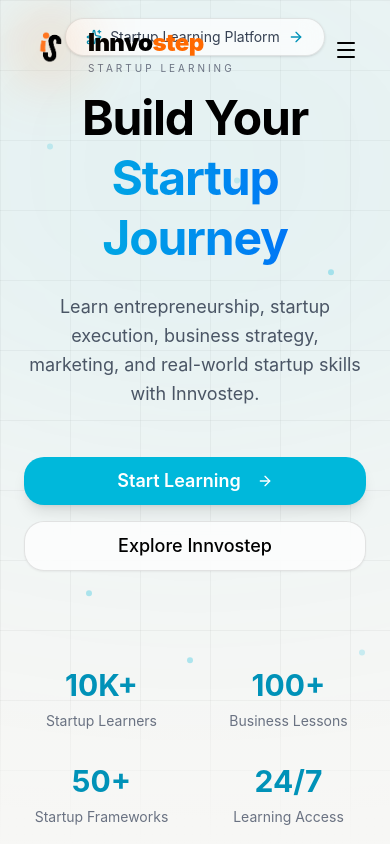
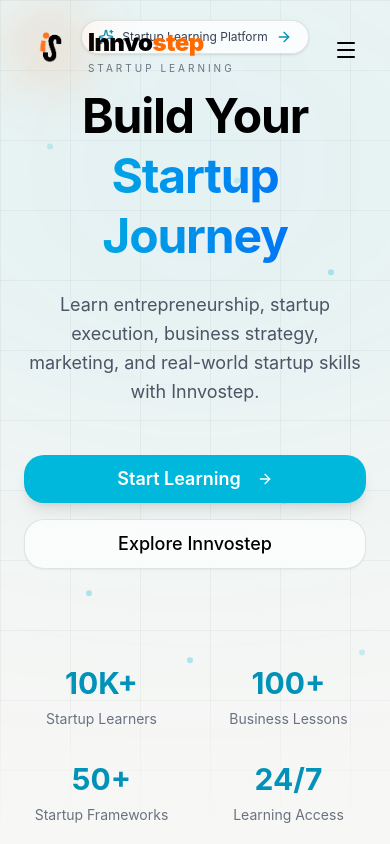
Before and after one commit to saini424/innvostep-website, a Next.js app: page / in a window 390 px wide. Shown: the top 844 px of the page. Built offline with nearby package versions, Linux system fonts and the light colour scheme.

Commit message:
Fixed social links

```diff
--- a/components/landing/hero.tsx
+++ b/components/landing/hero.tsx
@@ -18,6 +18,7 @@ const particles = [
 export function Hero() {
   return (
     <section className="relative min-h-screen flex items-center justify-center overflow-hidden bg-[#f7f7f5]">
+
       {/* Light Grid Background */}
       <div className="absolute inset-0 bg-[linear-gradient(rgba(0,0,0,0.04)_1px,transparent_1px),linear-gradient(90deg,rgba(0,0,0,0.04)_1px,transparent_1px)] bg-[size:70px_70px]" />
 
@@ -45,20 +46,21 @@ export function Hero() {
       ))}
 
       <div className="relative z-10 max-w-7xl mx-auto px-6 text-center">
-        {/* Badge */}
+
+        {/* FIXED BADGE */}
         <motion.div
           initial={{ opacity: 0, y: 20 }}
           animate={{ opacity: 1, y: 0 }}
           transition={{ duration: 0.6 }}
-          className="inline-flex items-center gap-2 px-5 py-2 rounded-full border border-black/10 bg-white/70 backdrop-blur-md mb-8 shadow-sm"
+          className="inline-flex items-center gap-2 px-4 py-2 rounded-full border border-black/10 bg-white/80 backdrop-blur-md mb-8 shadow-sm max-w-[90vw] sm:max-w-none"
         >
-          <Sparkles className="w-4 h-4 text-cyan-600" />
+          <Sparkles className="w-4 h-4 text-cyan-600 flex-shrink-0" />
 
-          <span className="text-sm text-gray-700">
+          <span className="text-xs sm:text-sm text-gray-700 whitespace-nowrap">
             Startup Learning Platform
           </span>
 
-          <ArrowRight className="w-4 h-4 text-cyan-600" />
+          <ArrowRight className="w-4 h-4 text-cyan-600 flex-shrink-0" />
         </motion.div>
 
         {/* Heading */}
```
